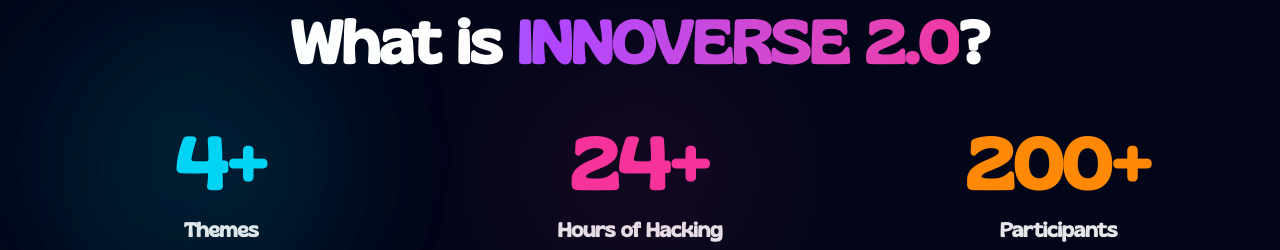
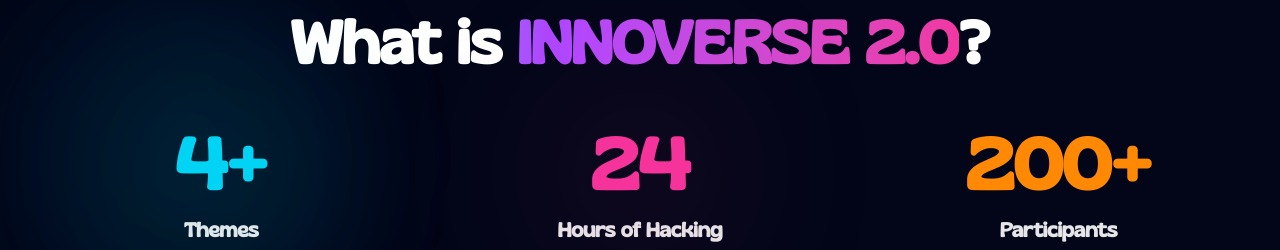
Before and after one commit to Sugandh107/Innoverse, a React (Vite) app: page / in a window 1280 px wide. Shown: the part 1540-1790 px from the top of the page. Built offline with nearby package versions, Linux system fonts and the light colour scheme.

Commit message:
Fix: removed '+' char

```diff
--- a/src/components/AboutSection.jsx
+++ b/src/components/AboutSection.jsx
@@ -140,7 +140,9 @@
                 <h3
                   className={`relative text-4xl sm:text-5xl md:text-6xl lg:text-7xl font-black ${stat.color} mb-2 sm:mb-4 group-hover:scale-110 transition-transform duration-300`}
                 >
-                  {stat.label === "Participants"
+                  {stat.label === "Hours of Hacking"
+                    ? `${stat.value}`
+                    : stat.label === "Participants"
                     ? `${stat.value.toLocaleString()}+`
                     : `${stat.value}+`}
                 </h3>
```
